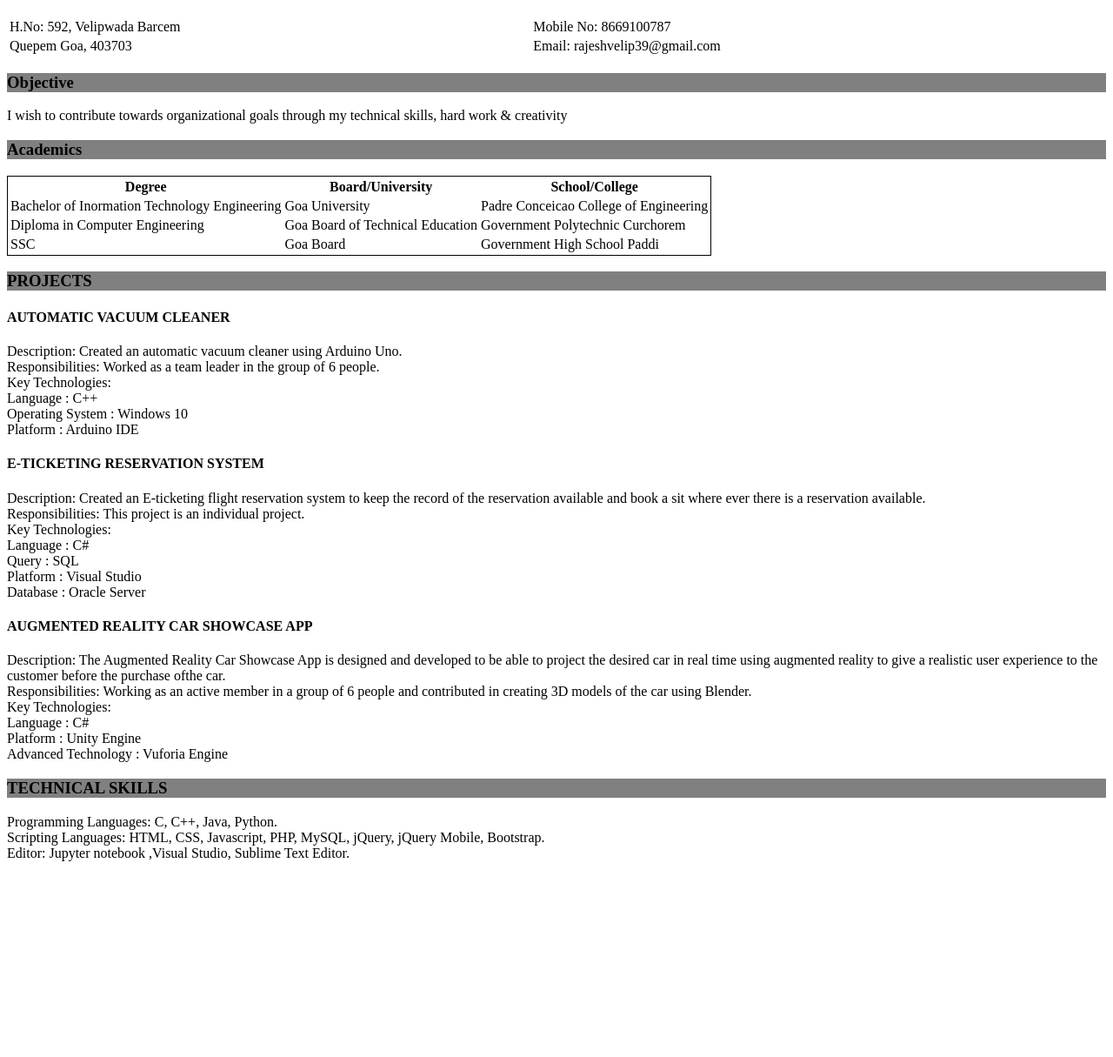
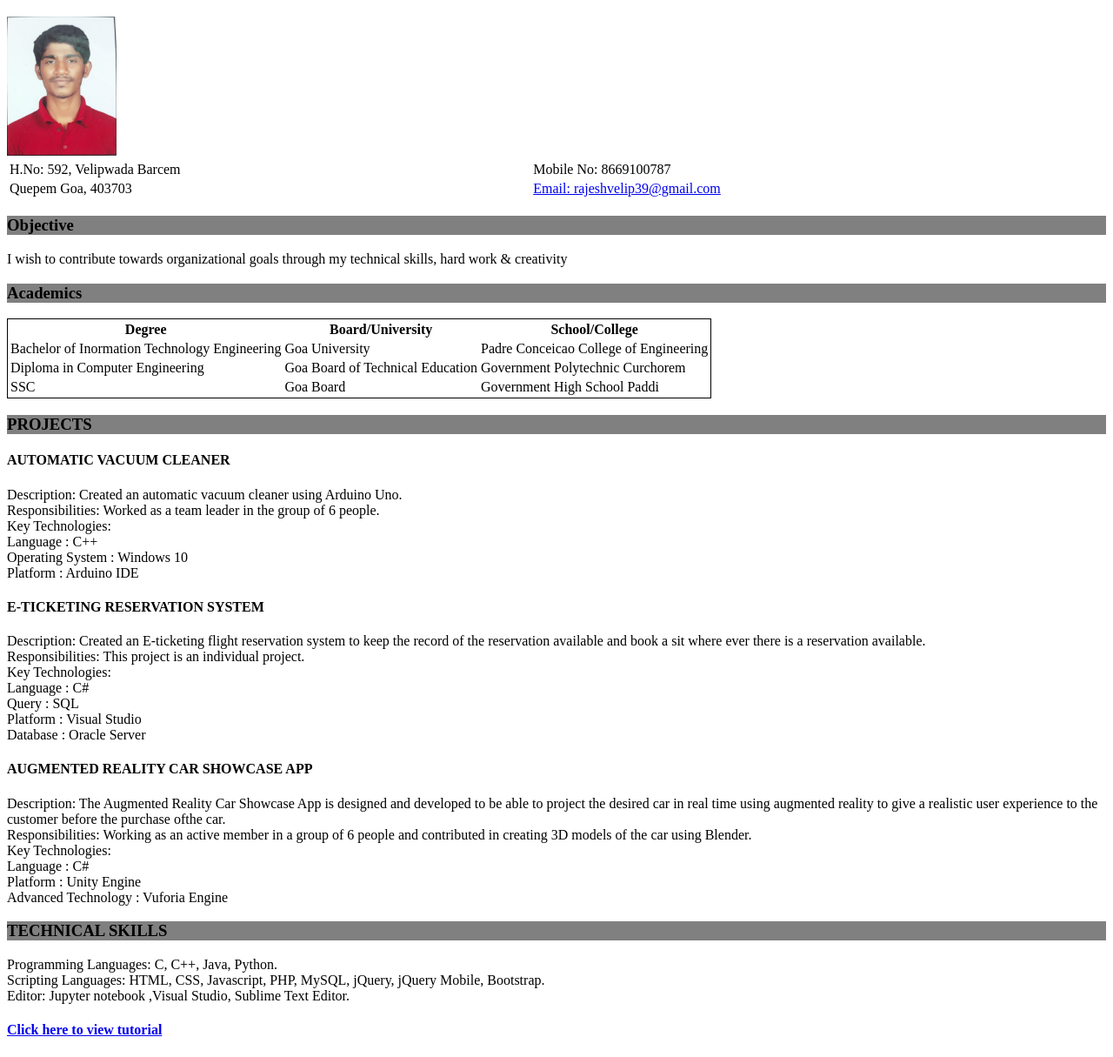
Before and after one commit to rajeshvelipkilowott/rajesh-velip-kilowott.github.io, a plain HTML site: page resume.html in a window 1280 px wide. Shown: the part 61-1276 px from the top of the page at 87% size. Before the commit the page ends 1067 px from the top, so only its background shows below. Drawn offline with Linux system fonts and the light colour scheme.

Commit message:
initial commit

```diff
--- a/resume.html
+++ b/resume.html
@@ -19,12 +19,13 @@
     <body>
 
         <H1>RAJESH VELIP</H1>
+        <img src="photo6.JPG" width="10%" height="10%">
         <table style="width:100%">
         <tr>
         <td ALIGN=”left”>H.No: 592, Velipwada Barcem</td>
         <td ALIGN=”right”>Mobile No: 8669100787</td></tr>
         <tr><td ALIGN=”left”>Quepem Goa, 403703</td>
-        <td ALIGN=”right”>Email: rajeshvelip39@gmail.com</td>
+        <td ALIGN=”right”><a href="mailto:rajeshvelip39@gmail.com">Email: rajeshvelip39@gmail.com</a></td>
             </tr>
         </table>
 
@@ -93,6 +94,8 @@ Editor: Jupyter notebook ,Visual Studio, Sublime Text Editor.<br>
 </p>
 
 
+<h4><a href="tutorials.html">Click here to view tutorial</a></h4>
+
         </body>
 
 </html>
```
Also changed, not shown: tutorials.html (added, +15 -0 lines), photo6.JPG (added).
